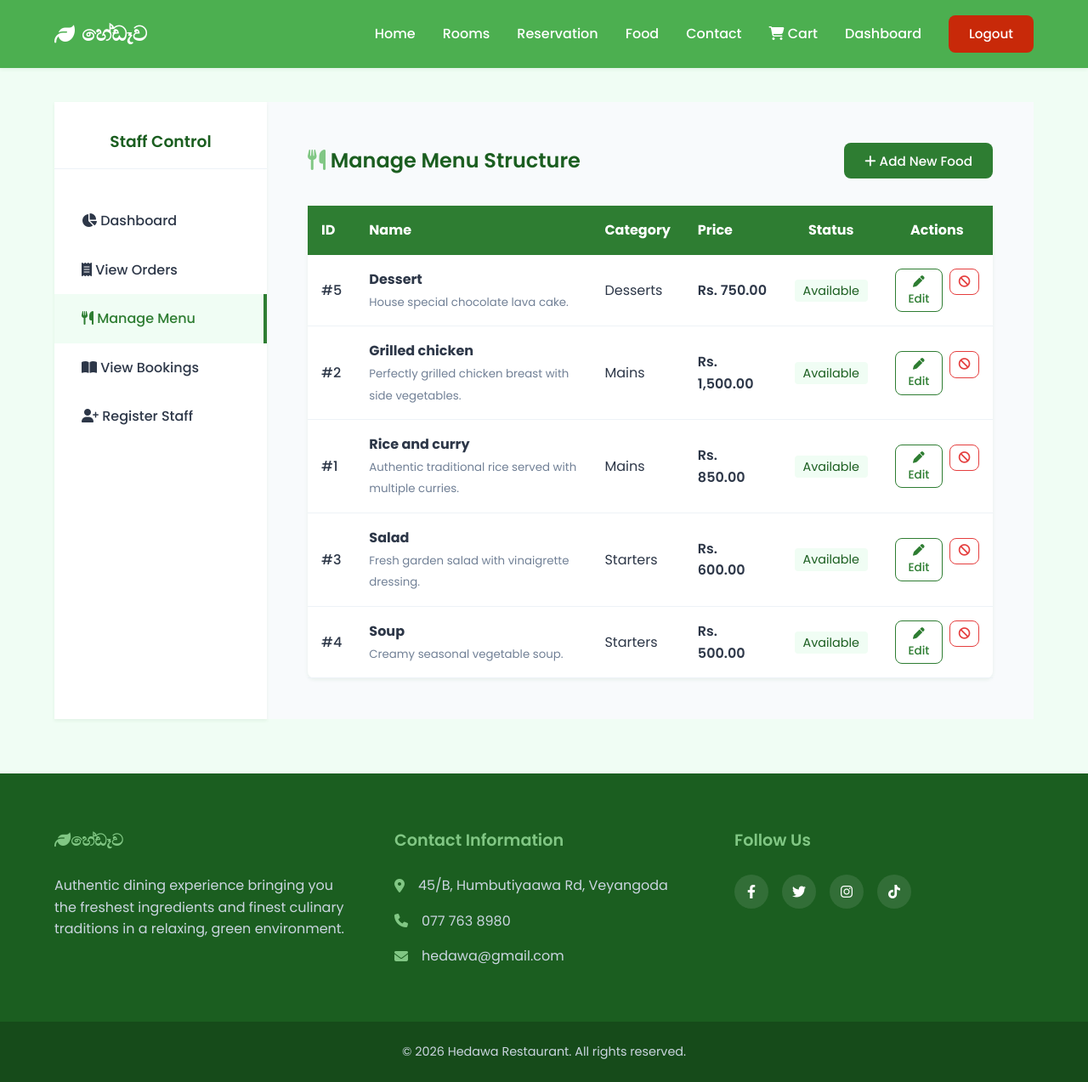
After one commit to dilitha21/hedawa-hotel-project, a PHP site: page /staff/manage_menu.php in a window 1280 px wide. The commit adds this page. Shown: the whole page at 85% size. Run offline with PHP 8.4, Linux system fonts and the light colour scheme; a user stored in the database is signed in; data comes from the database, SQL or seed files in the repository; both versions use the stored data as it was after the commit.

Commit message:
Add staff menu management

```diff
--- a/pages/cart.php
+++ b/pages/cart.php
@@ -43,7 +43,7 @@ $pending_orders = $stmtOrders->fetchAll();
                 ?>
                 <tr style="border-bottom: 1px solid #edf2f7;">
                     <td style="padding: 1rem 0; font-weight: 500;"><?= htmlspecialchars($foodData['name']) ?></td>
-                    <td style="text-align: center; color: var(--text-muted);">$<?= number_format($foodData['price'], 2) ?></td>
+                    <td style="text-align: center; color: var(--text-muted);">Rs. <?= number_format($foodData['price'], 2) ?></td>
                     <td style="text-align: center; font-weight: 600;"><?= $qty ?></td>
                     <td style="text-align: right;">
                         <form action="../actions/cart_process.php" method="POST" style="margin: 0;">
@@ -56,7 +56,7 @@ $pending_orders = $stmtOrders->fetchAll();
                 <?php endforeach; ?>
                 <tr>
                     <td colspan="3" style="text-align: right; padding: 1rem 1rem 1rem 0; font-weight: 600; font-size: 1.1rem;">Estimated Total:</td>
-                    <td style="text-align: right; font-weight: 700; font-size: 1.2rem; color: var(--primary);">$<?= number_format($cart_total, 2) ?></td>
+                    <td style="text-align: right; font-weight: 700; font-size: 1.2rem; color: var(--primary);">Rs. <?= number_format($cart_total, 2) ?></td>
                 </tr>
             </table>
 
--- a/profile.php
+++ b/profile.php
@@ -40,7 +40,7 @@ $bookings = $stmt->fetchAll();
         <tr>
             <td>#<?= $order['id'] ?></td>
             <td><?= $order['created_at'] ?></td>
-            <td>$<?= number_format($order['total_amount'], 2) ?></td>
+            <td>Rs. <?= number_format($order['total_amount'], 2) ?></td>
             <td><?= ucfirst($order['status']) ?></td>
         </tr>
         <?php endforeach; ?>
--- a/staff/dashboard.php
+++ b/staff/dashboard.php
@@ -15,6 +15,7 @@ $total_staff = $pdo->query("SELECT COUNT(*) FROM users WHERE role = 'staff'")->f
         <ul style="list-style: none;">
             <li><a href="dashboard.php" style="display: block; padding: 1rem 2rem; color: var(--primary); font-weight: 500; background: var(--bg-color); border-right: 4px solid var(--primary);"><i class="fa-solid fa-chart-pie"></i> Dashboard</a></li>
             <li><a href="view_orders.php" style="display: block; padding: 1rem 2rem; color: var(--text-main); font-weight: 500;"><i class="fa-solid fa-receipt"></i> View Orders</a></li>
+            <li><a href="manage_menu.php" style="display: block; padding: 1rem 2rem; color: var(--text-main); font-weight: 500;"><i class="fa-solid fa-utensils"></i> Manage Menu</a></li>
             <li><a href="view_bookings.php" style="display: block; padding: 1rem 2rem; color: var(--text-main); font-weight: 500;"><i class="fa-solid fa-book-open"></i> View Bookings</a></li>
             <li><a href="register_staff.php" style="display: block; padding: 1rem 2rem; color: var(--text-main); font-weight: 500;"><i class="fa-solid fa-user-plus"></i> Register Staff</a></li>
         </ul>
--- /dev/null
+++ b/staff/manage_menu.php
@@ -0,0 +1,195 @@
+<?php
+require_once '../config/database.php';
+require_once '../includes/staff_check.php';
+require_once '../includes/header.php';
+
+$menu_items = $pdo->query("SELECT * FROM food ORDER BY category ASC, name ASC")->fetchAll();
+?>
+<div class="staff-container" style="display: flex; min-height: calc(100vh - 80px - 200px); background: #f8fafc;">
+
+    <!-- Sidebar -->
+    <aside style="width: 250px; background: var(--white); box-shadow: var(--shadow-sm); padding: 2rem 0;">
+        <h3 style="text-align: center; color: var(--primary-dark); margin-bottom: 2rem; border-bottom: 1px solid #edf2f7; padding-bottom: 1rem;">Staff Control</h3>
+        <ul style="list-style: none;">
+            <li><a href="dashboard.php" style="display: block; padding: 1rem 2rem; color: var(--text-main); font-weight: 500;"><i class="fa-solid fa-chart-pie"></i> Dashboard</a></li>
+            <li><a href="view_orders.php" style="display: block; padding: 1rem 2rem; color: var(--text-main); font-weight: 500;"><i class="fa-solid fa-receipt"></i> View Orders</a></li>
+            <li><a href="manage_menu.php" style="display: block; padding: 1rem 2rem; color: var(--primary); font-weight: 500; background: var(--bg-color); border-right: 4px solid var(--primary);"><i class="fa-solid fa-utensils"></i> Manage Menu</a></li>
+            <li><a href="view_bookings.php" style="display: block; padding: 1rem 2rem; color: var(--text-main); font-weight: 500;"><i class="fa-solid fa-book-open"></i> View Bookings</a></li>
+            <li><a href="register_staff.php" style="display: block; padding: 1rem 2rem; color: var(--text-main); font-weight: 500;"><i class="fa-solid fa-user-plus"></i> Register Staff</a></li>
+        </ul>
+    </aside>
+
+    <!-- Content -->
+    <div style="flex: 1; padding: 3rem; overflow-x: auto;">
+        <div style="display: flex; justify-content: space-between; align-items: center; margin-bottom: 2rem;">
+            <h2 style="margin: 0;"><i class="fa-solid fa-utensils" style="color:var(--accent);"></i> Manage Menu Structure</h2>
+            <button class="btn" onclick="document.getElementById('addModal').style.display='flex'"><i class="fa-solid fa-plus"></i> Add New Food</button>
+        </div>
+
+        <?php if(isset($_GET['msg'])): ?>
+            <div style="background: var(--bg-color); border-left: 4px solid var(--primary); padding: 1rem; margin-bottom: 2rem;">
+                <p style="color: var(--primary-dark); font-weight: 500; margin:0;">
+                    <?php
+                        if($_GET['msg'] === 'added') echo "New food item successfully added.";
+                        elseif($_GET['msg'] === 'updated') echo "Food item successfully updated.";
+                        elseif($_GET['msg'] === 'disabled') echo "Food item status disabled.";
+                    ?>
+                </p>
+            </div>
+        <?php endif; ?>
+        <?php if(isset($_GET['err'])): ?>
+            <div style="background: #fff5f5; border-left: 4px solid #e53e3e; padding: 1rem; margin-bottom: 2rem;">
+                <p style="color: #c53030; font-weight: 500; margin:0;">
+                    <?php
+                        if($_GET['err'] === 'invalid_data') echo "Invalid data provided. Please check price and name.";
+                        elseif($_GET['err'] === 'db_error') echo "Database error occurred.";
+                    ?>
+                </p>
+            </div>
+        <?php endif; ?>
+
+        <table style="width: 100%; border-collapse: collapse; background: var(--white); box-shadow: var(--shadow-sm); border-radius: var(--radius);">
+            <tr style="background: var(--primary); color: var(--white); text-align: left;">
+                <th style="padding: 1rem;">ID</th>
+                <th style="padding: 1rem;">Name</th>
+                <th style="padding: 1rem;">Category</th>
+                <th style="padding: 1rem;">Price</th>
+                <th style="padding: 1rem; text-align: center;">Status</th>
+                <th style="padding: 1rem; text-align: center;">Actions</th>
+            </tr>
+            <?php foreach($menu_items as $item): ?>
+            <tr style="border-bottom: 1px solid #edf2f7; opacity: <?= $item['is_available'] ? '1' : '0.6' ?>;">
+                <td style="padding: 1rem; font-weight: 500;">#<?= $item['id'] ?></td>
+                <td style="padding: 1rem;">
+                    <strong><?= htmlspecialchars($item['name']) ?></strong><br>
+                    <small style="color: var(--text-muted);"><?= htmlspecialchars($item['description']) ?></small>
+                </td>
+                <td style="padding: 1rem;"><?= htmlspecialchars($item['category']) ?></td>
+                <td style="padding: 1rem; font-weight: 600;">Rs. <?= number_format($item['price'], 2) ?></td>
+                <td style="padding: 1rem; text-align: center;">
+                    <?php if($item['is_available']): ?>
+                        <span style="background: var(--bg-color); color: var(--primary-dark); padding: 0.2rem 0.6rem; border-radius: 4px; font-size: 0.9rem;">Available</span>
+                    <?php else: ?>
+                        <span style="background: #edf2f7; color: var(--text-muted); padding: 0.2rem 0.6rem; border-radius: 4px; font-size: 0.9rem;">Disabled</span>
+                    <?php endif; ?>
+                </td>
+                <td style="padding: 1rem; text-align: center;">
+                    <div style="display: flex; gap: 0.5rem; justify-content: center;">
+                        <button class="btn btn-outline" style="padding: 0.3rem 0.6rem; font-size: 0.85rem;" onclick="openEditModal(<?= htmlspecialchars(json_encode($item)) ?>)"><i class="fa-solid fa-pen"></i> Edit</button>
+                        <form action="../actions/menu_process.php" method="POST" style="margin:0;">
+                            <input type="hidden" name="action" value="delete">
+                            <input type="hidden" name="id" value="<?= $item['id'] ?>">
+                            <button type="submit" class="btn btn-outline" style="padding: 0.3rem 0.6rem; color: #e53e3e; border-color: #e53e3e; font-size: 0.85rem;" onclick="return confirm('Disable <?= htmlspecialchars($item['name']) ?>?');" title="Disable"><i class="fa-solid fa-ban"></i></button>
+                        </form>
+                    </div>
+                </td>
+            </tr>
+            <?php endforeach; ?>
+        </table>
+    </div>
+</div>
+
+<!-- Add Modal -->
+<div id="addModal" style="display: none; position: fixed; inset: 0; background: rgba(0,0,0,0.5); align-items: center; justify-content: center; z-index: 1000;">
+    <div style="background: var(--white); padding: 2rem; border-radius: var(--radius); width: 100%; max-width: 500px; max-height: 90vh; overflow-y: auto;">
+        <h3 style="margin-bottom: 1.5rem; color: var(--primary-dark);">Add New Food</h3>
+        <form action="../actions/menu_process.php" method="POST" style="display: flex; flex-direction: column; gap: 1rem;">
+            <input type="hidden" name="action" value="add">
+
+            <div>
+                <label style="display:block; margin-bottom: 0.3rem; font-weight: 500;">Food Name</label>
+                <input type="text" name="name" required style="width: 100%; padding: 0.7rem; border: 1px solid #ddd; border-radius: 4px;">
+            </div>
+
+            <div>
+                <label style="display:block; margin-bottom: 0.3rem; font-weight: 500;">Category</label>
+                <select name="category" required style="width: 100%; padding: 0.7rem; border: 1px solid #ddd; border-radius: 4px; background: white;">
+                    <option value="Starters">Starters</option>
+                    <option value="Mains">Mains</option>
+                    <option value="Desserts">Desserts</option>
+                    <option value="Beverages">Beverages</option>
+                </select>
+            </div>
+
+            <div>
+                <label style="display:block; margin-bottom: 0.3rem; font-weight: 500;">Price (Rs.)</label>
+                <input type="number" step="0.01" min="0" name="price" required style="width: 100%; padding: 0.7rem; border: 1px solid #ddd; border-radius: 4px;">
+            </div>
+
+            <div>
+                <label style="display:block; margin-bottom: 0.3rem; font-weight: 500;">Description</label>
+                <textarea name="description" rows="3" style="width: 100%; padding: 0.7rem; border: 1px solid #ddd; border-radius: 4px; resize: vertical;"></textarea>
+            </div>
+
+            <div style="display: flex; align-items: center; gap: 0.5rem; margin-top: 0.5rem;">
+                <input type="checkbox" name="is_available" id="add_avail" value="1" checked>
+                <label for="add_avail" style="font-weight: 500;">Item is immediately available</label>
+            </div>
+
+            <div style="display: flex; gap: 1rem; margin-top: 1rem;">
+                <button type="submit" class="btn" style="flex:1;">Save Item</button>
+                <button type="button" class="btn btn-outline" style="flex:1;" onclick="document.getElementById('addModal').style.display='none'">Cancel</button>
+            </div>
+        </form>
+    </div>
+</div>
+
+<!-- Edit Modal -->
+<div id="editModal" style="display: none; position: fixed; inset: 0; background: rgba(0,0,0,0.5); align-items: center; justify-content: center; z-index: 1000;">
+    <div style="background: var(--white); padding: 2rem; border-radius: var(--radius); width: 100%; max-width: 500px; max-height: 90vh; overflow-y: auto;">
+        <h3 style="margin-bottom: 1.5rem; color: var(--primary-dark);">Edit Food Item</h3>
+        <form action="../actions/menu_process.php" method="POST" style="display: flex; flex-direction: column; gap: 1rem;">
+            <input type="hidden" name="action" value="edit">
+            <input type="hidden" name="id" id="edit_id">
+
+            <div>
+                <label style="display:block; margin-bottom: 0.3rem; font-weight: 500;">Food Name</label>
+                <input type="text" name="name" id="edit_name" required style="width: 100%; padding: 0.7rem; border: 1px solid #ddd; border-radius: 4px;">
+            </div>
+
+            <div>
+                <label style="display:block; margin-bottom: 0.3rem; font-weight: 500;">Category</label>
+                <select name="category" id="edit_category" required style="width: 100%; padding: 0.7rem; border: 1px solid #ddd; border-radius: 4px; background: white;">
+                    <option value="Starters">Starters</option>
+                    <option value="Mains">Mains</option>
+                    <option value="Desserts">Desserts</option>
+                    <option value="Beverages">Beverages</option>
+                </select>
+            </div>
+
+            <div>
+                <label style="display:block; margin-bottom: 0.3rem; font-weight: 500;">Price (Rs.)</label>
+                <input type="number" step="0.01" min="0" name="price" id="edit_price" required style="width: 100%; padding: 0.7rem; border: 1px solid #ddd; border-radius: 4px;">
+            </div>
+
+            <div>
+                <label style="display:block; margin-bottom: 0.3rem; font-weight: 500;">Description</label>
+                <textarea name="description" id="edit_description" rows="3" style="width: 100%; padding: 0.7rem; border: 1px solid #ddd; border-radius: 4px; resize: vertical;"></textarea>
+            </div>
+
+            <div style="display: flex; align-items: center; gap: 0.5rem; margin-top: 0.5rem;">
+                <input type="checkbox" name="is_available" id="edit_avail" value="1">
+                <label for="edit_avail" style="font-weight: 500;">Item is available</label>
+            </div>
+
+            <div style="display: flex; gap: 1rem; margin-top: 1rem;">
+                <button type="submit" class="btn" style="flex:1;">Update Item</button>
+                <button type="button" class="btn btn-outline" style="flex:1;" onclick="document.getElementById('editModal').style.display='none'">Cancel</button>
+            </div>
+        </form>
+    </div>
+</div>
+
+<script>
+function openEditModal(item) {
+    document.getElementById('edit_id').value = item.id;
+    document.getElementById('edit_name').value = item.name;
+    document.getElementById('edit_category').value = item.category;
+    document.getElementById('edit_price').value = item.price;
+    document.getElementById('edit_description').value = item.description;
+    document.getElementById('edit_avail').checked = item.is_available == 1;
+    document.getElementById('editModal').style.display = 'flex';
+}
+</script>
+
+<?php require_once '../includes/footer.php'; ?>
--- a/staff/register_staff.php
+++ b/staff/register_staff.php
@@ -40,6 +40,7 @@ require_once '../includes/header.php';
         <ul style="list-style: none;">
             <li><a href="dashboard.php" style="display: block; padding: 1rem 2rem; color: var(--text-main); font-weight: 500;"><i class="fa-solid fa-chart-pie"></i> Dashboard</a></li>
             <li><a href="view_orders.php" style="display: block; padding: 1rem 2rem; color: var(--text-main); font-weight: 500;"><i class="fa-solid fa-receipt"></i> View Orders</a></li>
+            <li><a href="manage_menu.php" style="display: block; padding: 1rem 2rem; color: var(--text-main); font-weight: 500;"><i class="fa-solid fa-utensils"></i> Manage Menu</a></li>
             <li><a href="view_bookings.php" style="display: block; padding: 1rem 2rem; color: var(--text-main); font-weight: 500;"><i class="fa-solid fa-book-open"></i> View Bookings</a></li>
             <li><a href="register_staff.php" style="display: block; padding: 1rem 2rem; color: var(--primary); font-weight: 500; background: var(--bg-color); border-right: 4px solid var(--primary);"><i class="fa-solid fa-user-plus"></i> Register Staff</a></li>
         </ul>
--- a/staff/view_bookings.php
+++ b/staff/view_bookings.php
@@ -13,6 +13,7 @@ $bookings = $pdo->query("SELECT b.*, r.name as room_name, u.full_name, u.email F
         <ul style="list-style: none;">
             <li><a href="dashboard.php" style="display: block; padding: 1rem 2rem; color: var(--text-main); font-weight: 500;"><i class="fa-solid fa-chart-pie"></i> Dashboard</a></li>
             <li><a href="view_orders.php" style="display: block; padding: 1rem 2rem; color: var(--text-main); font-weight: 500;"><i class="fa-solid fa-receipt"></i> View Orders</a></li>
+            <li><a href="manage_menu.php" style="display: block; padding: 1rem 2rem; color: var(--text-main); font-weight: 500;"><i class="fa-solid fa-utensils"></i> Manage Menu</a></li>
             <li><a href="view_bookings.php" style="display: block; padding: 1rem 2rem; color: var(--primary); font-weight: 500; background: var(--bg-color); border-right: 4px solid var(--primary);"><i class="fa-solid fa-book-open"></i> View Bookings</a></li>
             <li><a href="register_staff.php" style="display: block; padding: 1rem 2rem; color: var(--text-main); font-weight: 500;"><i class="fa-solid fa-user-plus"></i> Register Staff</a></li>
         </ul>
--- a/staff/view_orders.php
+++ b/staff/view_orders.php
@@ -13,6 +13,7 @@ $orders = $pdo->query("SELECT o.*, u.full_name, u.email FROM orders o JOIN users
         <ul style="list-style: none;">
             <li><a href="dashboard.php" style="display: block; padding: 1rem 2rem; color: var(--text-main); font-weight: 500;"><i class="fa-solid fa-chart-pie"></i> Dashboard</a></li>
             <li><a href="view_orders.php" style="display: block; padding: 1rem 2rem; color: var(--primary); font-weight: 500; background: var(--bg-color); border-right: 4px solid var(--primary);"><i class="fa-solid fa-receipt"></i> View Orders</a></li>
+            <li><a href="manage_menu.php" style="display: block; padding: 1rem 2rem; color: var(--text-main); font-weight: 500;"><i class="fa-solid fa-utensils"></i> Manage Menu</a></li>
             <li><a href="view_bookings.php" style="display: block; padding: 1rem 2rem; color: var(--text-main); font-weight: 500;"><i class="fa-solid fa-book-open"></i> View Bookings</a></li>
             <li><a href="register_staff.php" style="display: block; padding: 1rem 2rem; color: var(--text-main); font-weight: 500;"><i class="fa-solid fa-user-plus"></i> Register Staff</a></li>
         </ul>
@@ -41,7 +42,7 @@ $orders = $pdo->query("SELECT o.*, u.full_name, u.email FROM orders o JOIN users
             <tr style="border-bottom: 1px solid #edf2f7;">
                 <td style="padding: 1rem; font-weight: 500;">#<?= $o['id'] ?></td>
                 <td style="padding: 1rem;"><?= htmlspecialchars($o['full_name']) ?><br><small style="color: var(--text-muted);"><?= htmlspecialchars($o['email']) ?></small></td>
-                <td style="padding: 1rem; font-weight: 600;">$<?= number_format($o['total_amount'], 2) ?></td>
+                <td style="padding: 1rem; font-weight: 600;">Rs. <?= number_format($o['total_amount'], 2) ?></td>
                 <td style="padding: 1rem;">
                     <span style="background: <?= $o['status'] == 'completed' ? 'var(--accent)' : '#edf2f7' ?>; color: var(--text-main); padding: 0.2rem 0.6rem; border-radius: 4px; font-size: 0.9rem;">
                         <?= ucfirst(htmlspecialchars($o['status'])) ?>
```
Also changed, not shown: actions/menu_process.php (added, +62 -0 lines), cart.php (+4 -4 lines), database.sql (+10 -10 lines).
